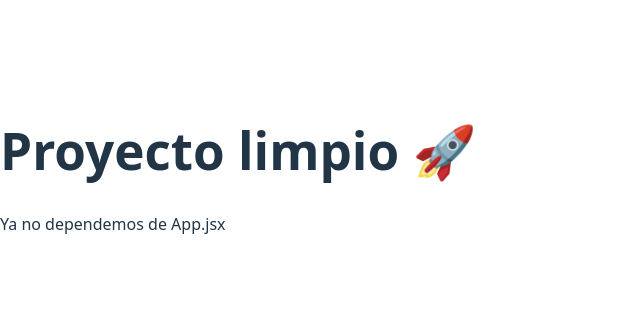
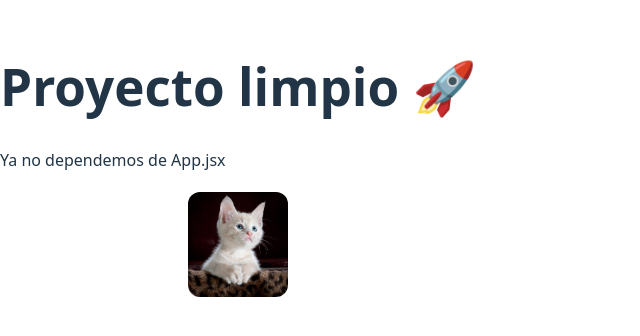
Before and after one commit to Anais-RV/bigotes-felices, a React (Vite) app: page / in a window 1280 px wide. Shown: the part 230-566 px from the top of the page, without its empty margins (0-640 px from the left). Built offline with nearby package versions, Linux system fonts and the light colour scheme.

Commit message:
Slider's static image

```diff
--- a/src/components/Home.css
+++ b/src/components/Home.css
@@ -0,0 +1,7 @@
+.imgSlider {
+    display: block;
+    margin: 1.25rem auto;
+    max-width: 6.25rem;
+    width: 100%;
+    border-radius: 0.75rem;
+}
--- a/src/components/Home.jsx
+++ b/src/components/Home.jsx
@@ -5,6 +5,7 @@ export default function Home() {
     <div className="home">
       <h1>Proyecto limpio 🚀</h1>
       <p>Ya no dependemos de App.jsx</p>
+      <img src="/src/assets/images/cat-551554_1280.jpg" className="imgSlider" />
     </div>
   );
 }
```
Also changed, not shown: src/assets/images/cat-551554_1280.jpg (added).
